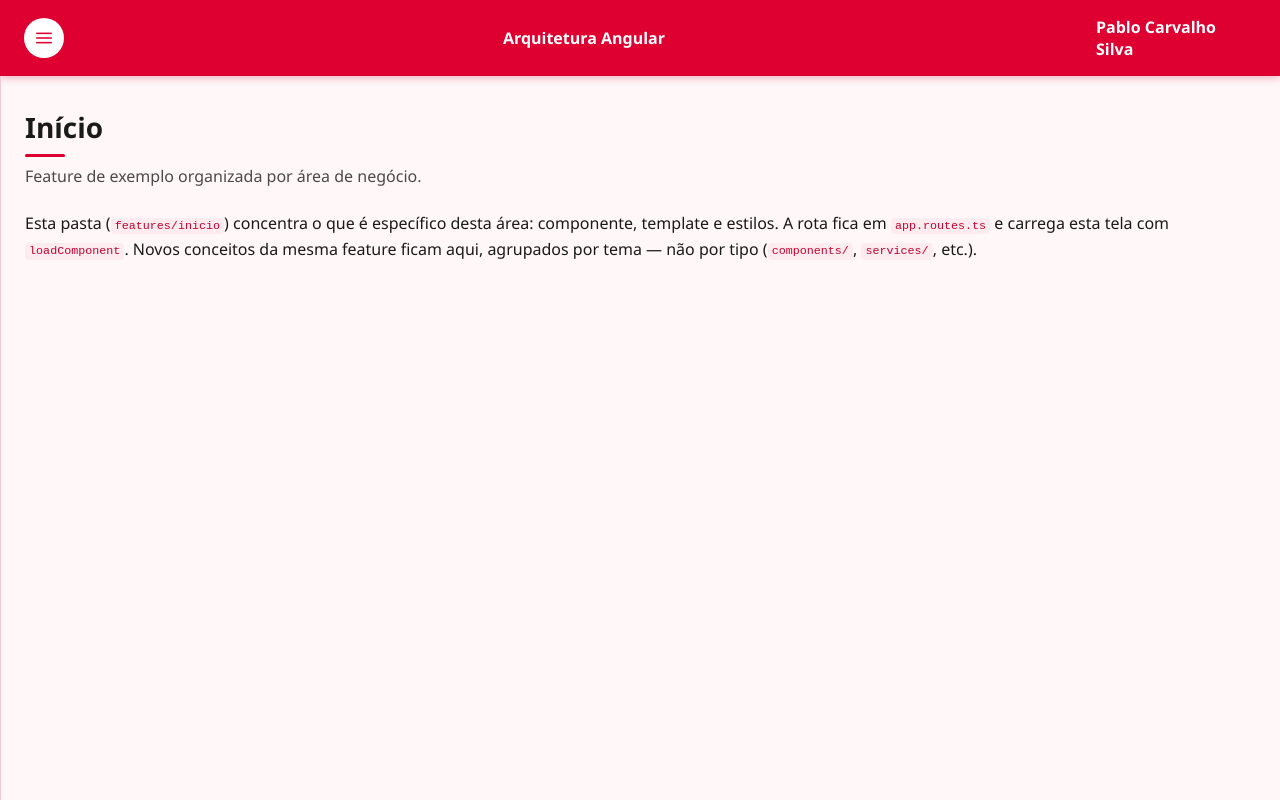
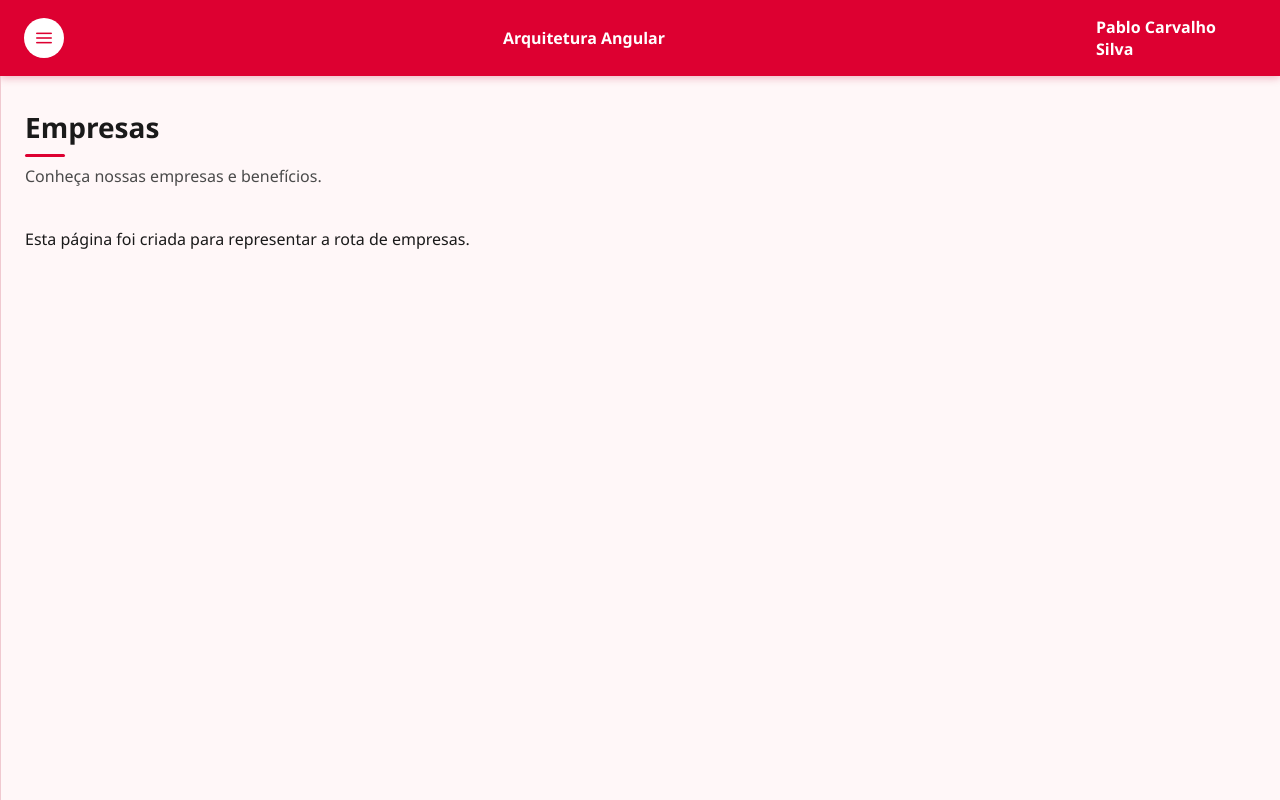
Before and after one commit to PabloCarvalhoSilvaDev/arquitetura-angular-recomendada, an Angular app: page /empresas in a window 1280 px wide. Before the commit this address led to /. Built offline with nearby package versions, Linux system fonts and the light colour scheme.

Commit message:
feat: empresa

```diff
--- a/src/app/app.routes.ts
+++ b/src/app/app.routes.ts
@@ -22,6 +22,11 @@ export const routes: Routes = [
         title: 'Produtos',
         loadComponent: () => import('./features/produtos/produtos').then((m) => m.Produtos),
       },
+      {
+        path: 'empresas',
+        title: 'Empresas',
+        loadComponent: () => import('./features/empresas/empresas').then((m) => m.Empresas),
+      },
     ],
   },
   {
--- /dev/null
+++ b/src/app/features/empresas/empresas.css
@@ -0,0 +1,11 @@
+.empresas {
+  display: grid;
+  gap: 1rem;
+  padding: 1rem 0;
+}
+
+.empresas p {
+  margin: 0;
+  line-height: 1.6;
+  color: var(--cor-texto);
+}
--- /dev/null
+++ b/src/app/features/empresas/empresas.html
@@ -0,0 +1,5 @@
+<app-cabecalho-pagina titulo="Empresas" subtitulo="Conheça nossas empresas e benefícios." />
+
+<section class="empresas">
+  <p>Esta página foi criada para representar a rota de empresas.</p>
+</section>
--- /dev/null
+++ b/src/app/features/empresas/empresas.ts
@@ -0,0 +1,12 @@
+import { Component } from '@angular/core';
+import { CabecalhoPagina } from '../../shared/cabecalho-pagina/cabecalho-pagina';
+
+@Component({
+  selector: 'app-empresas',
+  imports: [CabecalhoPagina],
+  templateUrl: './empresas.html',
+  styleUrl: './empresas.css',
+})
+export class Empresas {
+
+}
--- a/src/app/layout/menu-lateral/menu-lateral.html
+++ b/src/app/layout/menu-lateral/menu-lateral.html
@@ -7,5 +7,6 @@
     </a>
     <a routerLink="/sobre" routerLinkActive="is-ativo">Sobre</a>
     <a routerLink="/produtos" routerLinkActive="is-ativo">Produtos</a>
+    <a routerLink="/empresas" routerLinkActive="is-ativo">Empresas</a>
   </nav>
 </div>
```
Also changed, not shown: 1 other file (tests, documents, lock files or other folders).
